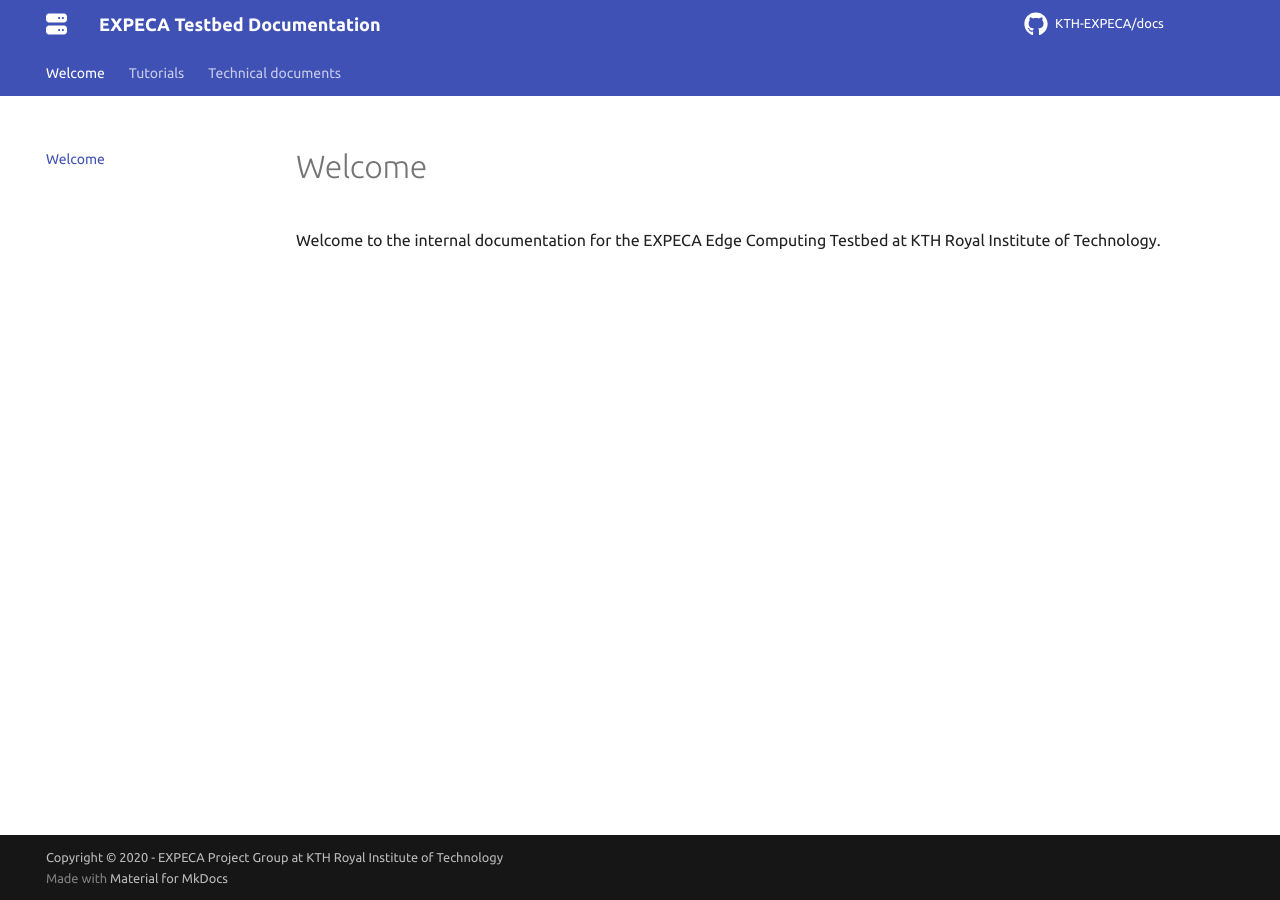
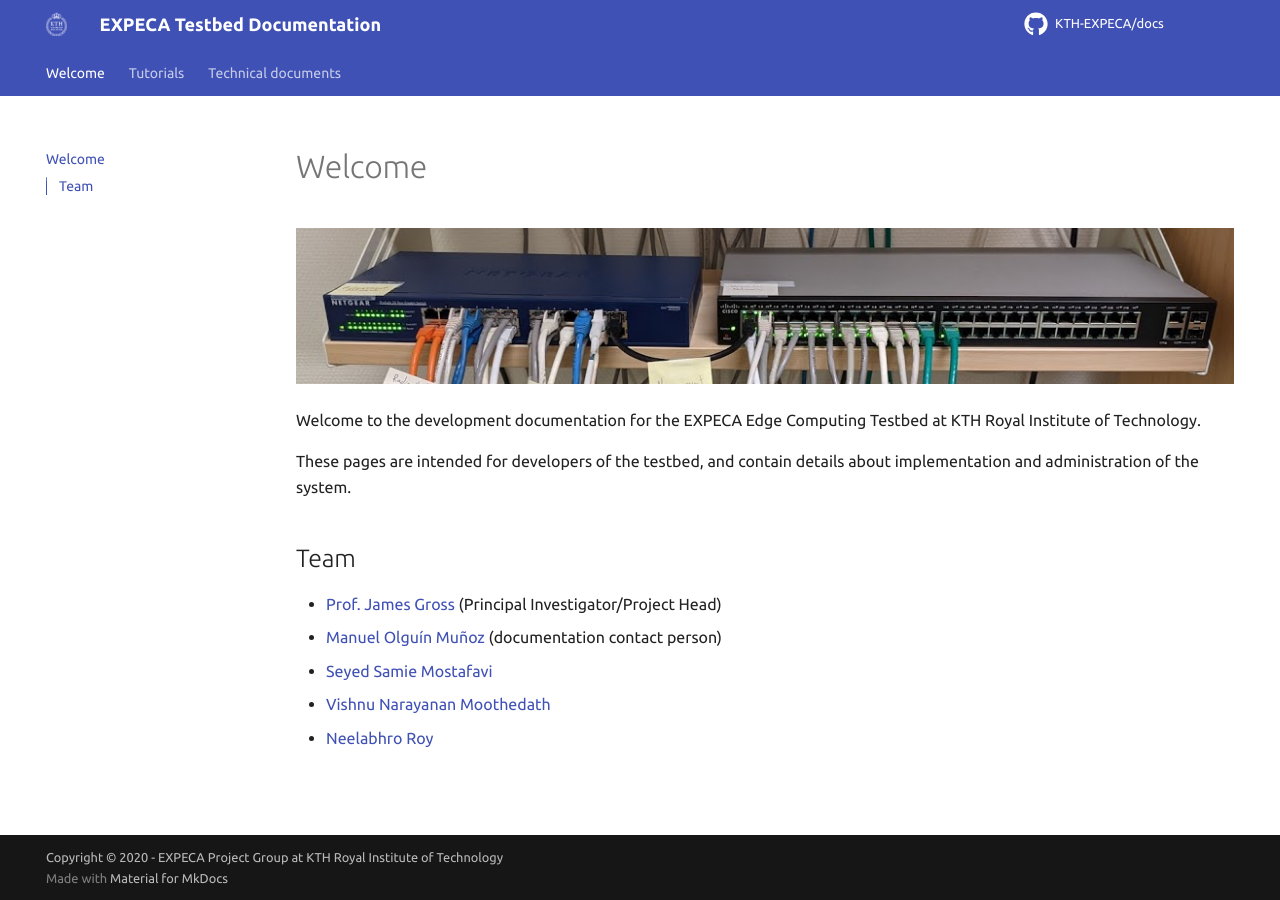
Before and after one commit to KTH-EXPECA/devdocs, an MkDocs documentation site: the page built from docs/index.md, in a window 1280 px wide. Built offline with MkDocs 1.6.1 and Material for MkDocs 9.7.7, drawn with Linux system fonts in a browser that asks for light colours; comment, search, counter and statistics services are not loaded.

Commit message:
deploy website on GH pages, try 1

```diff
--- a/docs/index.md
+++ b/docs/index.md
@@ -1,3 +1,15 @@
 # Welcome
 
-Welcome to the internal documentation for the EXPECA Edge Computing Testbed at KTH Royal Institute of Technology.
+![header](../../assets/welcome_header.png)
+
+Welcome to the development documentation for the EXPECA Edge Computing Testbed at KTH Royal Institute of Technology.
+
+These pages are intended for developers of the testbed, and contain details about implementation and administration of the system.
+
+## Team
+
+- [Prof. James Gross](https://www.jamesgross.org/) (Principal Investigator/Project Head)
+- [Manuel Olguín Muñoz](https://olguin.se/) (documentation contact person)
+- [Seyed Samie Mostafavi](https://www.kth.se/profile/ssmos)
+- [Vishnu Narayanan Moothedath](https://www.kth.se/profile/vnmo)
+- [Neelabhro Roy](https://github.com/neelabhro)
--- a/mkdocs.yml
+++ b/mkdocs.yml
@@ -5,12 +5,13 @@ theme:
     scheme: default
     primary: indigo
     accent: amber
+  logo: assets/kth_logo.png
   name: material
   font:
     text: Ubuntu
     code: JetBrains Mono
   icon:
-    logo: fontawesome/solid/server
+    # logo: fontawesome/solid/server
     repo: fontawesome/brands/github
   features:
     - navigation.instant
```
Also changed, not shown: docs/assets/kth_logo.png, docs/assets/welcome_header.png (added), 1 other file.
